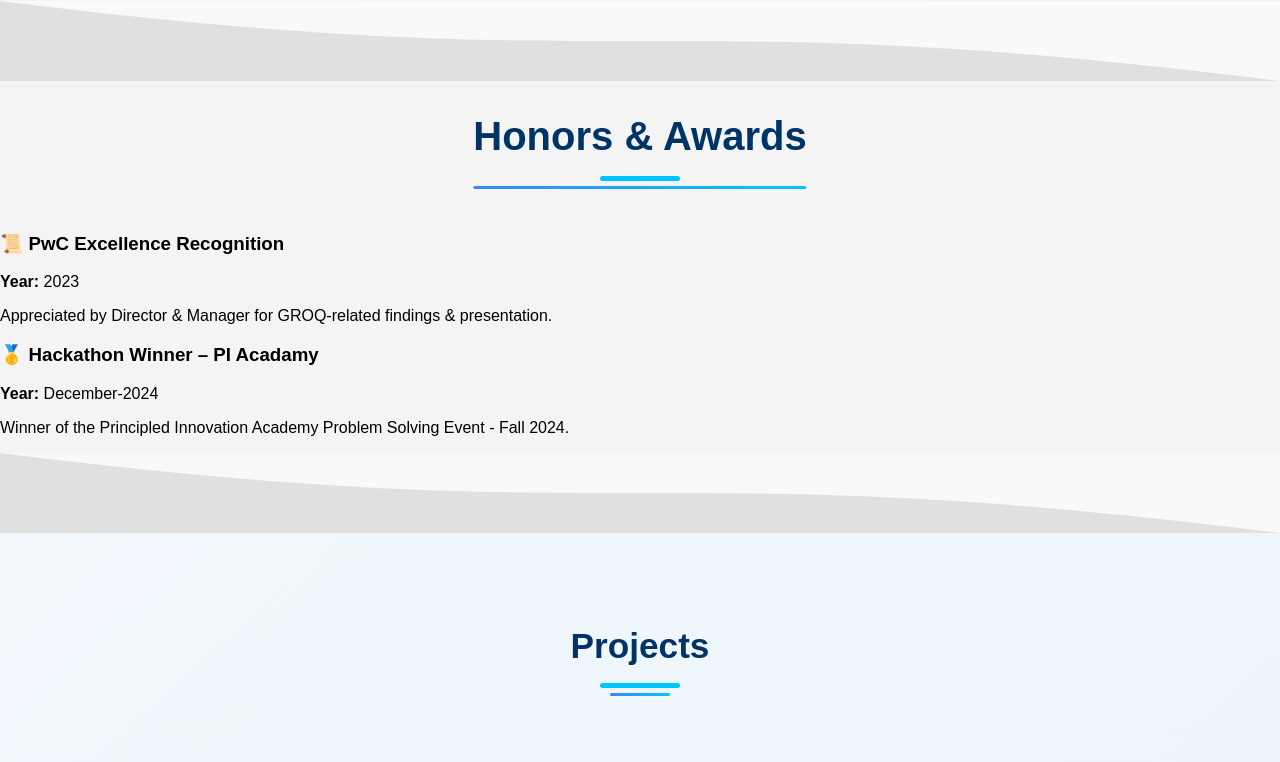
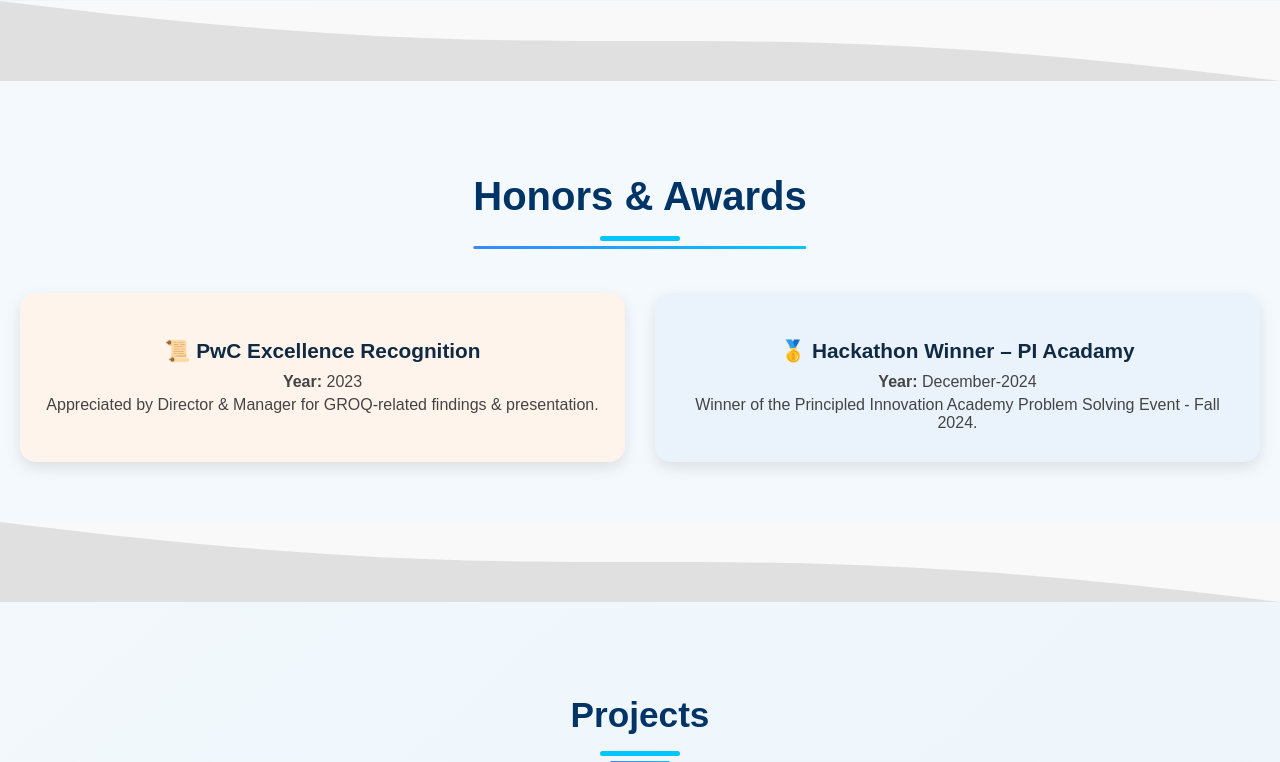
Before and after one commit to S-SRAVANAKUMAR/Portfolio, a Flask app: page / in a window 1280 px wide. Shown: the part 4605-5367 px from the top of the page. Run offline with Flask 3, Linux system fonts and the light colour scheme.

Commit message:
Update style.css

```diff
--- a/static/css/style.css
+++ b/static/css/style.css
@@ -394,30 +394,60 @@ nav ul li a:hover::after {
     flex: 0 0 85%;
   }
 }
+/* ===== Honors & Awards Section ===== */
+#awards {
+  padding: 60px 20px;
+  background: #f4f9fd; /* same as education */
+}
+
+.awards-container {
+  display: grid;
+  grid-template-columns: repeat(auto-fit, minmax(380px, 1fr));
+  gap: 30px;
+  margin-top: 40px;
+}
+
+.award-card {
+  background: #fff;
+  padding: 25px;
+  border-radius: 16px; /* same roundness as education */
+  box-shadow: 0 6px 15px rgba(0, 0, 0, 0.1); /* ✅ soft shadow */
+  transition: transform 0.2s ease-in-out, box-shadow 0.2s ease-in-out;
+  text-align: center;
+}
+
+.award-card:hover {
+  transform: translateY(-5px);
+  box-shadow: 0 10px 20px rgba(0, 0, 0, 0.15); /* ✅ stronger on hover */
+}
+
+
+.award-card h3 {
+  font-size: 1.3rem;
+  color: #102a43; /* same as Education title text */
+  margin-bottom: 10px;
+}
+
+.award-card p {
+  margin: 5px 0;
+  font-size: 1rem;
+  color: #444;
+}
+
+/* Matching Education section colors */
+.award-left {
+  background: #fff4ec;
+}
+
+.award-right {
+  background: #eaf3fc;
+}
 /* === Education Section === */
 
 .education-section {
   padding: 4rem 2rem;
 }
 
-/* .section-title {
-  font-size: 2.4rem;
-  text-align: center;
-  color: #002c4b;
-  font-weight: 700;
-  position: relative;
-  margin-bottom: 2rem;
-} */
-
-/* .section-title::after {
-  content: '';
-  width: 60px;
-  height: 4px;
-  background: #00bfff;
-  display: block;
-  margin: 0.5rem auto 0;
-  border-radius: 2px;
-} */
 
 .education-grid {
   display: grid;
```
